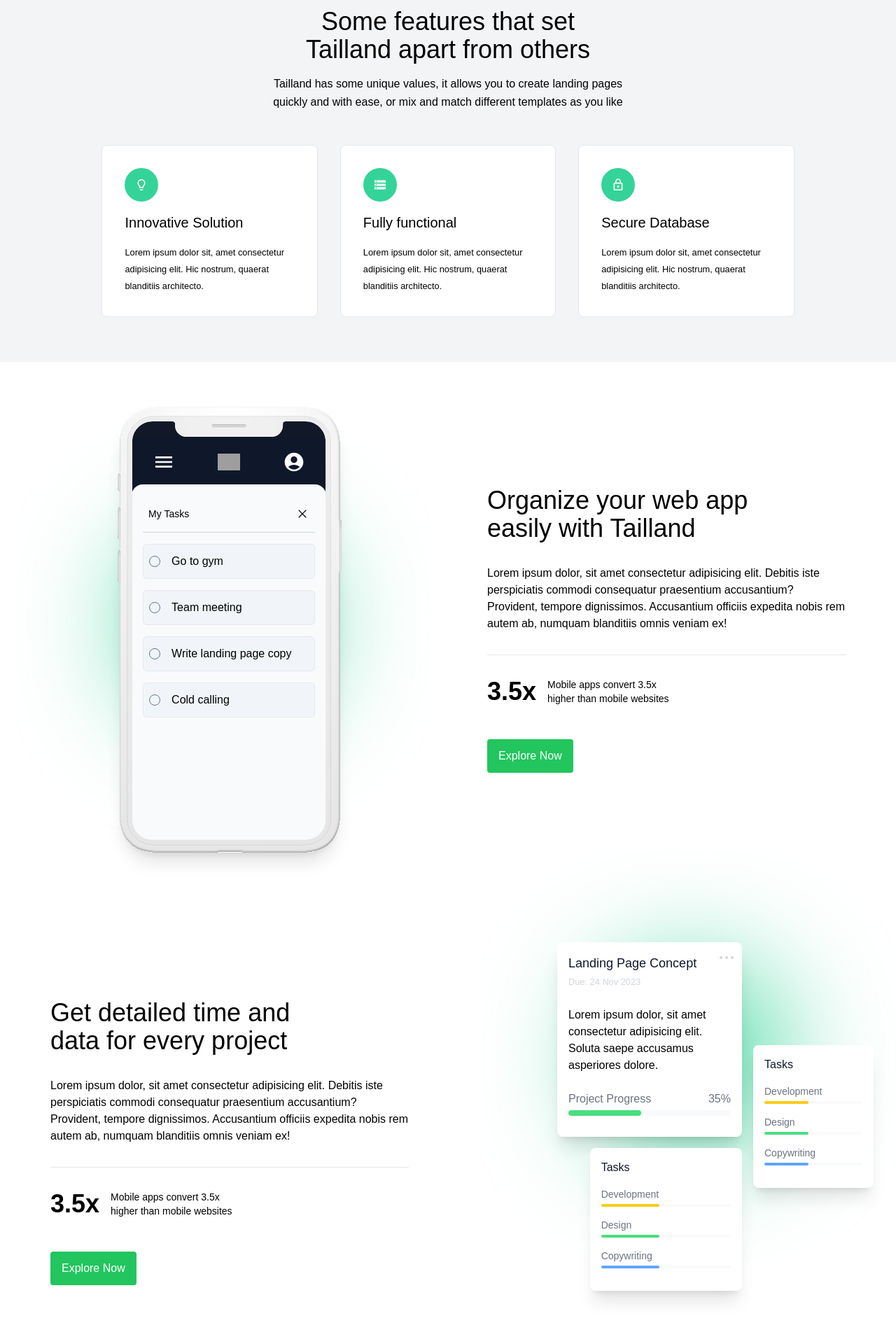
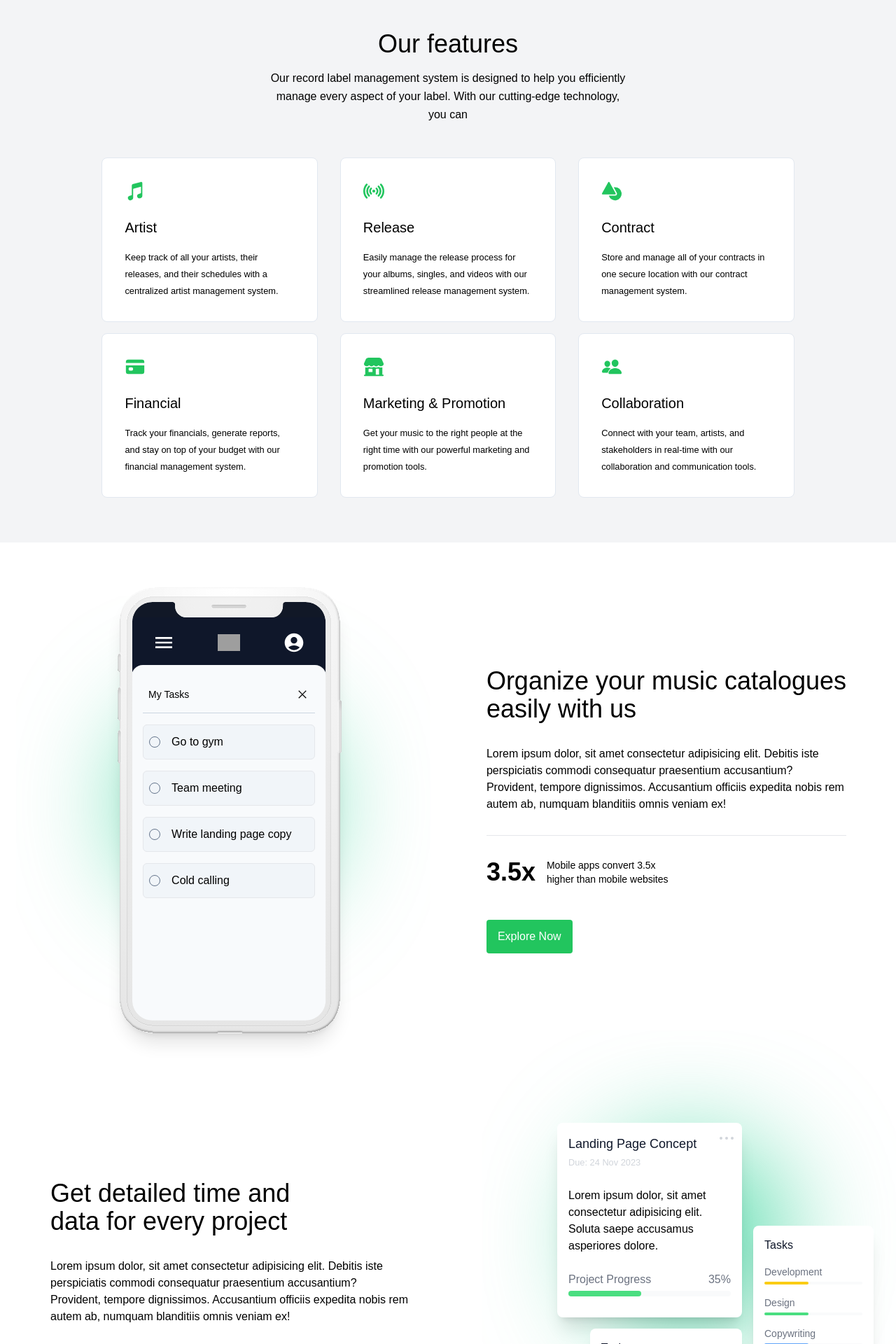
Before and after one commit to KellsWorks/record_label_management, a Django app: template templates/index.html in a window 1280 px wide. Shown: the part 639-2559 px from the top of the page at 70% size. Run offline with Django 4.2, Linux system fonts and the light colour scheme; the template is opened without the code that fills it, so the values that code supplies are empty; some libraries are stand-ins or nearby versions; grey boxes are pictures that could not be loaded.

Commit message:
templates

```diff
--- a/templates/base.html
+++ b/templates/base.html
@@ -8,6 +8,8 @@
       href="https://fonts.googleapis.com/css2?family=Roboto:ital,wght@0,300;0,400;0,500;0,700;1,300;1,400;1,500&display=swap"
       rel="stylesheet"
     />
+    <script type="module" src="https://unpkg.com/ionicons@5.5.2/dist/ionicons/ionicons.esm.js"></script>
+    <script nomodule src="https://unpkg.com/ionicons@5.5.2/dist/ionicons/ionicons.js"></script>
     <title>Record Label Management System</title>
 </head>
 <body>
@@ -36,6 +38,9 @@
         right: 125px;
         top: 19px;
       }
+      ion-icon {
+          font-size: 30px;
+       }
     </style>
     {% block content %}
     {% endblock %}
--- a/templates/index.html
+++ b/templates/index.html
@@ -29,7 +29,7 @@
         </ul>
       </nav>
       <div class="hidden lg:block">
-        <button class="mx-1 hover:underline p-4">Already a member? Login</button>
+        <a href="/admin/" class="mx-1 hover:underline p-4">Already a member? Login</a>
         <button
           class="p-4 bg-slate-900 hover:bg-slate-700 hover:cursor-pointer text-white font-medium rounded mx-1"
         >
@@ -127,7 +127,7 @@
     </header>
     <!-- hero -->
     <section
-      class="py-8 px-4 md:px-8 lg:py-16 2xl:py-40 2xl:px-60 mx-auto grid grid-cols-1 gap-8 lg:grid-cols-12 relative"
+      class="py-20 px-4 md:px-8 2xl:px-60 mx-auto grid grid-cols-1 gap-8 lg:grid-cols-12 relative"
     >
       <div class="col-span-6 xl:place-self-center mb-8 mt-8 xl:mt-0 lg:mb-0">
         <h1
@@ -166,9 +166,9 @@
           </button>
         </div>
       </div>
-      <div class="col-span-6 relative">
+      <div class="col-span-6 relative pb-10">
         <img
-          class="hidden xl:block absolute z-0 right-[9px] top-[13px]"
+          class=""
           src="https://www.seekpng.com/png/detail/340-3403859_music-headphone-free-png-image-music.png"
           alt=""
         />
@@ -176,44 +176,66 @@
     </section>
     <!-- benefits -->
     <section
-      class="py-8 px-4 md:px-8 lg:py-16 2xl:py-40 2xl:px-60 2xl:py-20 mx-auto grid gap-y-4 gap-x-8 grid-cols-11 relative bg-gray-100"
+      class="py-8 px-4 md:px-8 lg:py-16 2xl:py-40 2xl:px-60 2xl:py-20 mx-auto grid items-center gap-y-4 gap-x-8 grid-cols-11 relative bg-gray-100"
     >
       <h2 class="text-3xl md:text-4xl font-medium text-center col-span-11">
-        Some features that set <br />
-        Tailland apart from others
+        Our features <br />
       </h2>
       <p class="max-w-lg mx-auto text-center col-span-11 leading-relaxed mb-8">
-        Tailland has some unique values, it allows you to create landing pages
-        quickly and with ease, or mix and match different templates as you like
+        Our record label management system is designed to help you efficiently manage every aspect of your label. With our cutting-edge technology, you can
       </p>
       <div
         class="border border-slate-200 rounded-lg lg:col-span-3 col-span-11 lg:col-start-2 p-8 text-center lg:text-left bg-white"
       >
-        <img class="w-12 mx-auto lg:mx-0" src="./assets/icon_bulb.svg" alt="" />
-        <h3 class="text-xl font-medium my-4">Innovative Solution</h3>
+        <ion-icon name="musical-notes" class="text-green-500 ion-icon"></ion-icon>
+        <h3 class="text-xl font-medium my-4">Artist</h3>
         <small
-          >Lorem ipsum dolor sit, amet consectetur adipisicing elit. Hic
-          nostrum, quaerat blanditiis architecto.</small
+          >Keep track of all your artists, their releases, and their schedules with a centralized artist management system.</small
         >
       </div>
       <div
         class="border border-slate-200 rounded-lg lg:col-span-3 col-span-11 p-8 text-center lg:text-left bg-white"
       >
-        <img class="w-12 mx-auto lg:mx-0" src="./assets/icon_db.svg" alt="" />
-        <h3 class="text-xl font-medium my-4">Fully functional</h3>
+        <ion-icon name="radio" class="text-green-500 ion-icon"></ion-icon>
+        <h3 class="text-xl font-medium my-4">Release</h3>
         <small
-          >Lorem ipsum dolor sit, amet consectetur adipisicing elit. Hic
-          nostrum, quaerat blanditiis architecto.</small
+          >Easily manage the release process for your albums, singles, and videos with our streamlined release management system.</small
         >
       </div>
       <div
         class="border border-slate-200 rounded-lg lg:col-span-3 col-span-11 p-8 text-center lg:text-left bg-white"
       >
-        <img class="w-12 mx-auto lg:mx-0" src="./assets/icon_lock.svg" alt="" />
-        <h3 class="text-xl font-medium my-4">Secure Database</h3>
+        <ion-icon name="shapes" class="text-green-500 ion-icon"></ion-icon>
+        <h3 class="text-xl font-medium my-4">Contract</h3>
         <small
-          >Lorem ipsum dolor sit, amet consectetur adipisicing elit. Hic
-          nostrum, quaerat blanditiis architecto.</small
+          >Store and manage all of your contracts in one secure location with our contract management system.</small
+        >
+      </div>
+      <div
+        class="border border-slate-200 rounded-lg lg:col-span-3 col-span-11 lg:col-start-2 p-8 text-center lg:text-left bg-white"
+      >
+        <ion-icon name="card" class="text-green-500 ion-icon"></ion-icon>
+        <h3 class="text-xl font-medium my-4">Financial</h3>
+        <small
+          >Track your financials, generate reports, and stay on top of your budget with our financial management system.</small
+        >
+      </div>
+      <div
+        class="border border-slate-200 rounded-lg lg:col-span-3 col-span-11 p-8 text-center lg:text-left bg-white"
+      >
+        <ion-icon name="storefront" class="text-green-500 ion-icon"></ion-icon>
+        <h3 class="text-xl font-medium my-4">Marketing & Promotion</h3>
+        <small
+          >Get your music to the right people at the right time with our powerful marketing and promotion tools.</small
+        >
+      </div>
+      <div
+        class="border border-slate-200 rounded-lg lg:col-span-3 col-span-11 p-8 text-center lg:text-left bg-white"
+      >
+        <ion-icon name="people" class="text-green-500 ion-icon"></ion-icon>
+        <h3 class="text-xl font-medium my-4">Collaboration</h3>
+        <small
+          >Connect with your team, artists, and stakeholders in real-time with our collaboration and communication tools.</small
         >
       </div>
     </section>
@@ -363,8 +385,8 @@
       </div>
       <div class="col-span-6 xl:place-self-center mb-8 mt-8 xl:mt-0 lg:mb-0">
         <h2 class="text-3xl xl:text-4xl font-medium text-center lg:text-left">
-          Organize your web app <br />
-          easily with Tailland
+          Organize your music catalogues <br />
+          easily with us
         </h2>
         <p class="my-8 max-w-lg mx-auto lg:mx-0 text-center lg:text-left">
           Lorem ipsum dolor, sit amet consectetur adipisicing elit. Debitis iste
```
